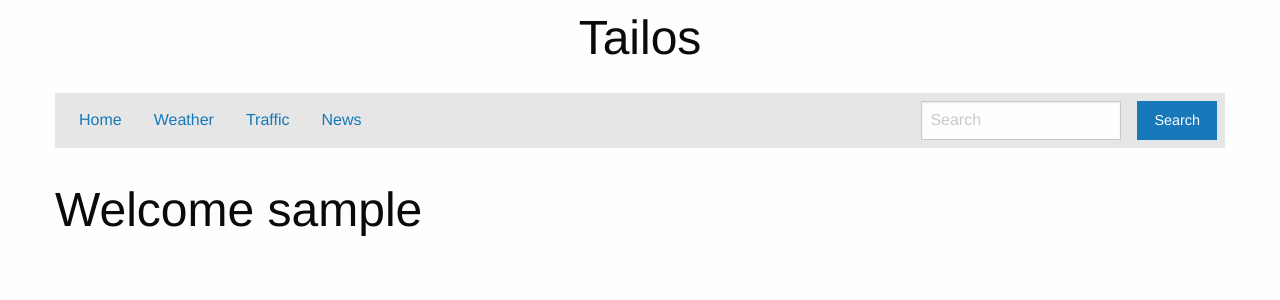
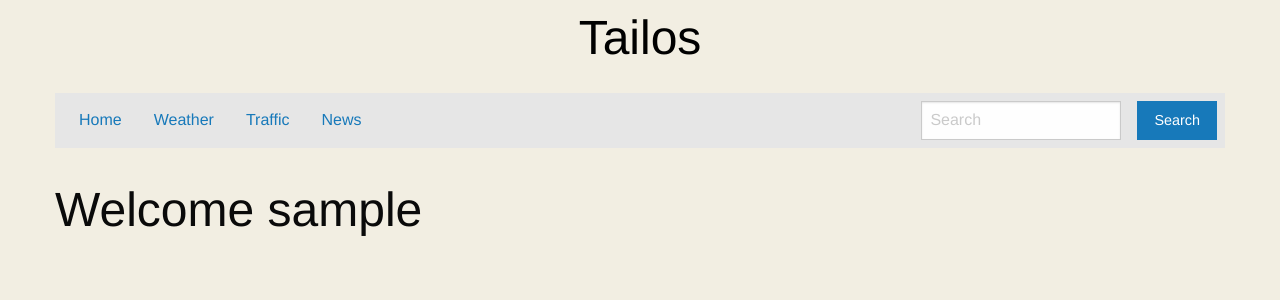
Before and after one commit to stuymmillar/Tails, a Flask app: page / in a window 1280 px wide. Shown: the top 300 px of the page. Run offline with Flask 2, Linux system fonts and the light colour scheme; the visitor is signed in with stand-in values (Sample User, id 1); some libraries are stand-ins or nearby versions.

Commit message:
background color + Tailos links to home

```diff
--- a/templates/base.html
+++ b/templates/base.html
@@ -4,11 +4,14 @@
     <title>{% block title %}Tailos{% endblock %}</title>
     <link rel="stylesheet" href="https://cdn.jsdelivr.net/npm/foundation-sites@6.5.1/dist/css/foundation.min.css">
   </head>
-
-  <body>
-  <body>
-    <div class="grid-container">
-      <h1><p class="text-center">Tailos</h1>
+  <style>
+    body{
+    background-color:#F2EEE2;
+    }
+  </style>
+  <div class="grid-container">
+    <body>
+      <h1><p class="text-center"><a href="/" style="color:black">Tailos</a></p></h1>
       <div class="top-bar">
 	<div class="top-bar-left">
 	  <ul class="menu">
@@ -39,7 +42,7 @@
       {% endwith %}
       {% block body %}
       {% endblock %}
-    </div>
-  </body>
+  </div>
+</body>
 
 </html>
```
